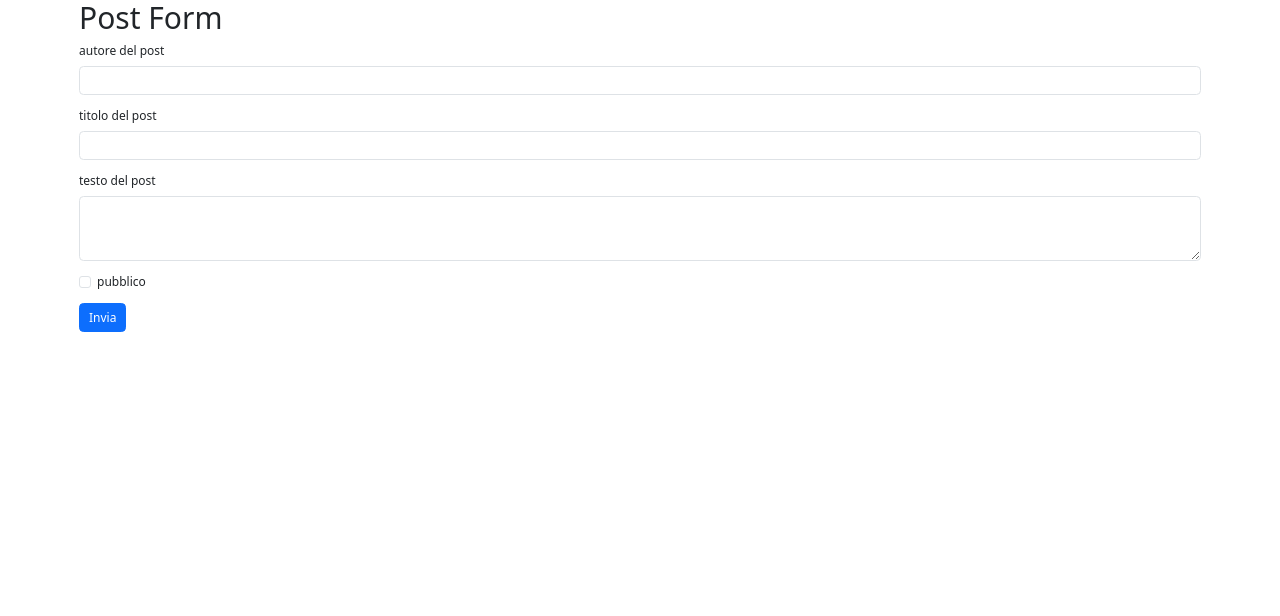
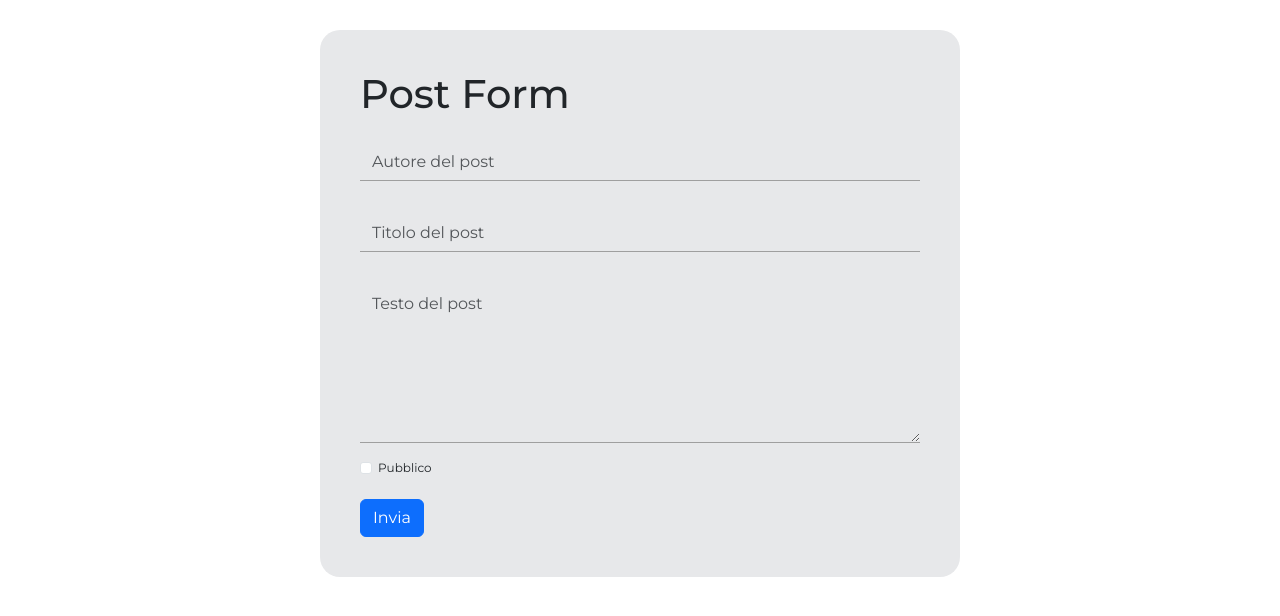
Before and after one commit to ilenia-agnolon/react-post-form, a React (Vite) app in the folder my-react-app/: page / in a window 1280 px wide. Shown: the top 616 px of the page. Built offline with nearby package versions, Linux system fonts and the light colour scheme; no server answers.

Commit message:
-sistemati id, name e value negli input
-aggiunto css personalizzato per form

```diff
--- a/my-react-app/index.html
+++ b/my-react-app/index.html
@@ -4,6 +4,12 @@
     <meta charset="UTF-8" />
     <link rel="icon" type="image/svg+xml" href="/vite.svg" />
     <meta name="viewport" content="width=device-width, initial-scale=1.0" />
+    <!-- google font -->
+    <link
+      href="https://fonts.googleapis.com/css2?family=Montserrat:wght@400;500;700&display=swap"
+      rel="stylesheet"
+    />
+
     <!-- Bootstrap-->
     <link
       href="https://cdn.jsdelivr.net/npm/bootstrap@5.3.7/dist/css/bootstrap.min.css"
--- a/my-react-app/src/components/PostForm.jsx
+++ b/my-react-app/src/components/PostForm.jsx
@@ -5,27 +5,29 @@ const PostForm = () => {
     author: "",
     title: "",
     body: "",
-    pubblic: false,
+    public: false,
   });
 
   //   axios
-  function fetchBlogInfo() {
-    axios
-      .get("https://67c5b4f3351c081993fb1ab6.mockapi.io/api/posts")
-      .then((response) => {
-        setFormData.apply(response.data);
-        console.log(response.data);
-      })
-      .catch((error) => console.log(error));
-  }
-  useEffect(() => {
-    fetchBlogInfo();
-  }, []);
+  //   function fetchBlogInfo() {
+  //     axios
+  //       .get("https://67c5b4f3351c081993fb1ab6.mockapi.io/api/posts")
+  //       .then((response) => {
+  //         setFormData.apply(response.data);
+  //         console.log(response.data);
+  //       })
+  //       .catch((error) => console.log(error));
+  //   }
+  //   useEffect(() => {
+  //     fetchBlogInfo();
+  //   }, []);
 
   //funzione che aggiorna lo stato del form
   function handleChange(e) {
     const value =
       e.target.type === "checkbox" ? e.target.checked : e.target.value;
+    //se il campo è una checkbox → prendi e.target.checked, che restituisce un booleano (true se spuntata, false se no)
+    // se invece è un campo di testo → prendi e.target.value, che restituisce una stringa (il testo digitato)
 
     setFormData({
       ...formData,
@@ -40,43 +42,60 @@ const PostForm = () => {
         <form>
           {/* autore del post */}
           <div className="mb-3">
-            <label htmlFor="author" className="form-label">
-              autore del post
-            </label>
+            <label htmlFor="author" className="form-label"></label>
             <input
+              id="author"
+              name="author"
               type="text"
               className="form-control"
-              id="exampleInputEmail1"
               aria-describedby="emailHelp"
+              value={formData.author}
+              onChange={handleChange}
+              placeholder="Autore del post"
             />
           </div>
           {/* titolo del post */}
           <div className="mb-3">
-            <label htmlFor="postTitle" className="form-label">
-              titolo del post
-            </label>
+            <label htmlFor="title" className="form-label"></label>
             <input
-              type="password"
+              id="title"
+              name="title"
+              type="text"
               className="form-control"
-              id="exampleInputPassword1"
+              value={formData.title}
+              onChange={handleChange}
+              placeholder="Titolo del post"
             />
           </div>
           {/* testo del post */}
           <div className="mb-3">
-            <label htmlFor="exampleFormControlTextarea1" className="form-label">
-              testo del post
-            </label>
+            <label htmlFor="body" className="form-label"></label>
             <textarea
+              id="body"
+              name="body"
               className="form-control"
-              id="exampleFormControlTextarea1"
-              rows="3"
+              rows="6"
+              value={formData.body}
+              onChange={handleChange}
+              placeholder="Testo del post"
             ></textarea>
           </div>
           {/* checkbox pubblico */}
           <div className="mb-3 form-check">
-            <input type="checkbox" className="form-check-input" id="public" />
-            <label className="form-check-label" htmlFor="exampleCheck1">
-              pubblico
+            <input
+              id="public"
+              name="public"
+              type="checkbox"
+              className="form-check-input"
+              value={formData.public}
+              onChange={handleChange}
+            />
+            <label
+              className="form-check-label"
+              htmlFor="public"
+              value={formData.public}
+            >
+              Pubblico
             </label>
           </div>
           {/* bottone invia */}
--- a/my-react-app/src/index.css
+++ b/my-react-app/src/index.css
@@ -77,7 +77,31 @@ button:focus-visible {
   box-sizing: border-box;
 }
 
-:root {
+body {
   font-family: "Montserrat", sans-serif;
   font-size: 12px;
 }
+
+.container {
+  width: 50%;
+  margin-top: 30px;
+  background-color: #e7e8ea;
+  border-radius: 20px;
+  padding: 40px;
+}
+
+.form-control {
+  border: none;
+  border-bottom: 1px solid #9f9f9f;
+  border-radius: 0;
+  background-color: transparent;
+}
+
+.form-control:focus {
+  background-color: transparent;
+  border-bottom: 2px solid #000;
+  box-shadow: none;
+  outline: none;
+  color: black;
+  font-weight: 700;
+}
```
